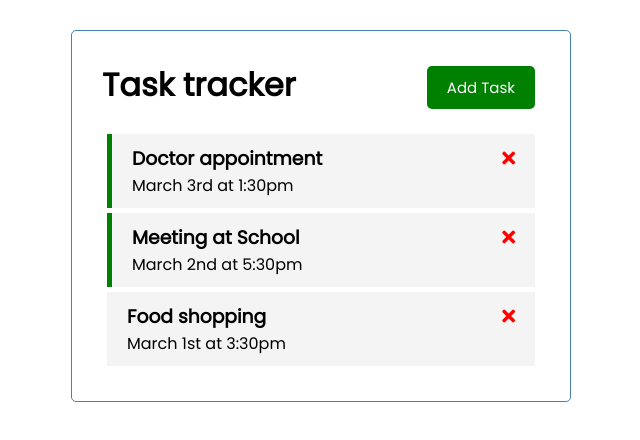
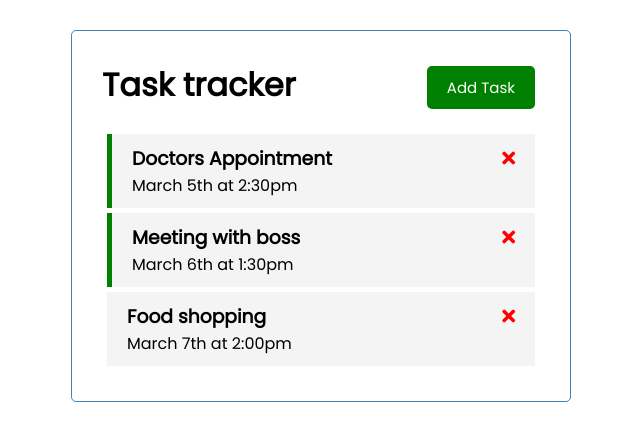
Before and after one commit to michals96/vuejs-mastery, a Vue app in the folder vue-project/: page / in a window 1280 px wide. Shown: the top 440 px of the page, without its empty margins (319-959 px from the left). Built offline with nearby package versions, Linux system fonts and the light colour scheme; data requests are answered from the project's data file.

Commit message:
Use mock backend

```diff
--- /dev/null
+++ b/vue-project/db.json
@@ -0,0 +1,22 @@
+{
+  "tasks": [
+    {
+      "id": "1",
+      "text": "Doctors Appointment",
+      "day": "March 5th at 2:30pm",
+      "reminder": true
+    },
+    {
+      "id": "2",
+      "text": "Meeting with boss",
+      "day": "March 6th at 1:30pm",
+      "reminder": true
+    },
+    {
+      "id": "3",
+      "text": "Food shopping",
+      "day": "March 7th at 2:00pm",
+      "reminder": false
+    }
+  ]
+}
--- a/vue-project/package.json
+++ b/vue-project/package.json
@@ -5,13 +5,15 @@
   "scripts": {
     "dev": "vite",
     "build": "vite build",
-    "preview": "vite preview"
+    "preview": "vite preview",
+    "backend": "json-server --watch db.json --port 5000"
   },
   "dependencies": {
     "@fortawesome/free-brands-svg-icons": "^6.3.0",
     "@fortawesome/free-regular-svg-icons": "^6.3.0",
     "@fortawesome/free-solid-svg-icons": "^6.3.0",
     "@fortawesome/vue-fontawesome": "^3.0.3",
+    "json-server": "^0.17.2",
     "vue": "^3.2.45"
   },
   "devDependencies": {
--- a/vue-project/src/App.vue
+++ b/vue-project/src/App.vue
@@ -40,29 +40,17 @@
     },
     toggleAddTask() {
       this.showAddTask = !this.showAddTask
+    },
+    async fetchTasks() {
+      const res = await fetch('http://localhost:5000/tasks')
+
+      const data = await res.json()
+
+      return data;
     }
   },
-  created() {
-    this.tasks = [
-      {
-        id: 1,
-        text: 'Doctor appointment',
-        day: "March 3rd at 1:30pm",
-        reminder: true
-      },
-      {
-        id: 2,
-        text: 'Meeting at School',
-        day: "March 2nd at 5:30pm",
-        reminder: true
-      },
-      {
-        id: 3,
-        text: 'Food shopping',
-        day: "March 1st at 3:30pm",
-        reminder: false
-      },
-    ]
+  async created() {
+    this.tasks = await this.fetchTasks()
   }
 }
 </script>
```
Also changed, not shown: 2 other files (tests, documents, lock files or other folders).
